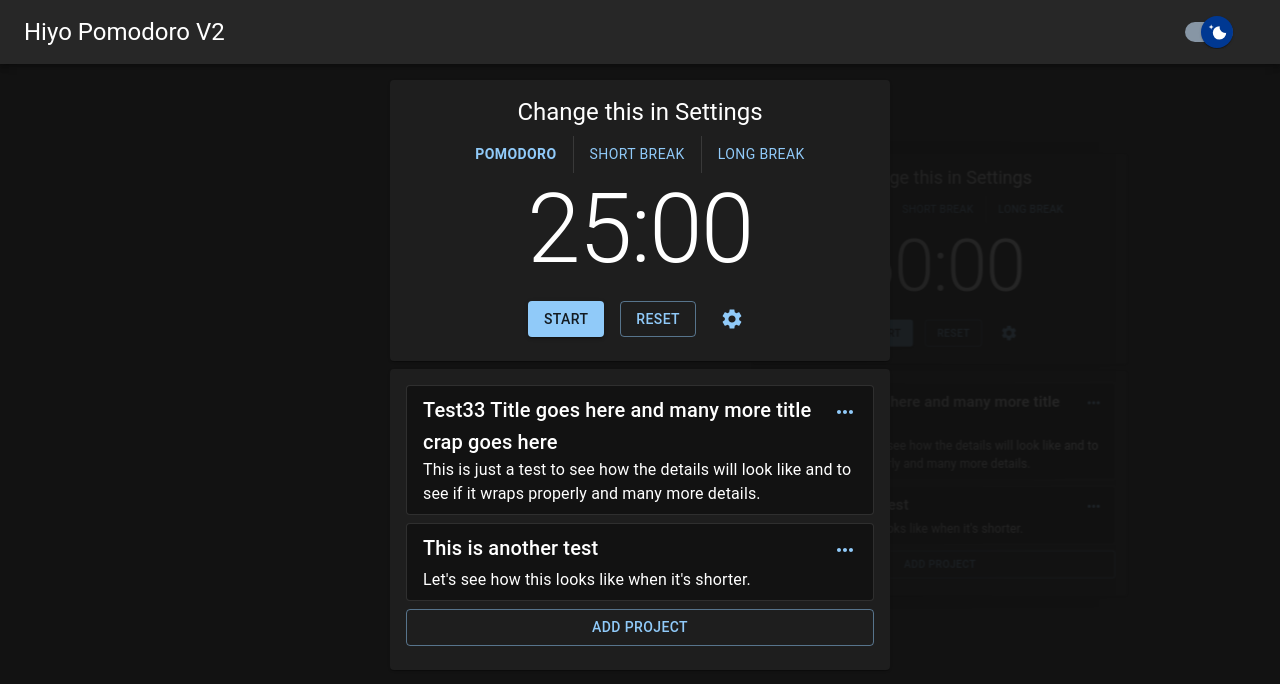
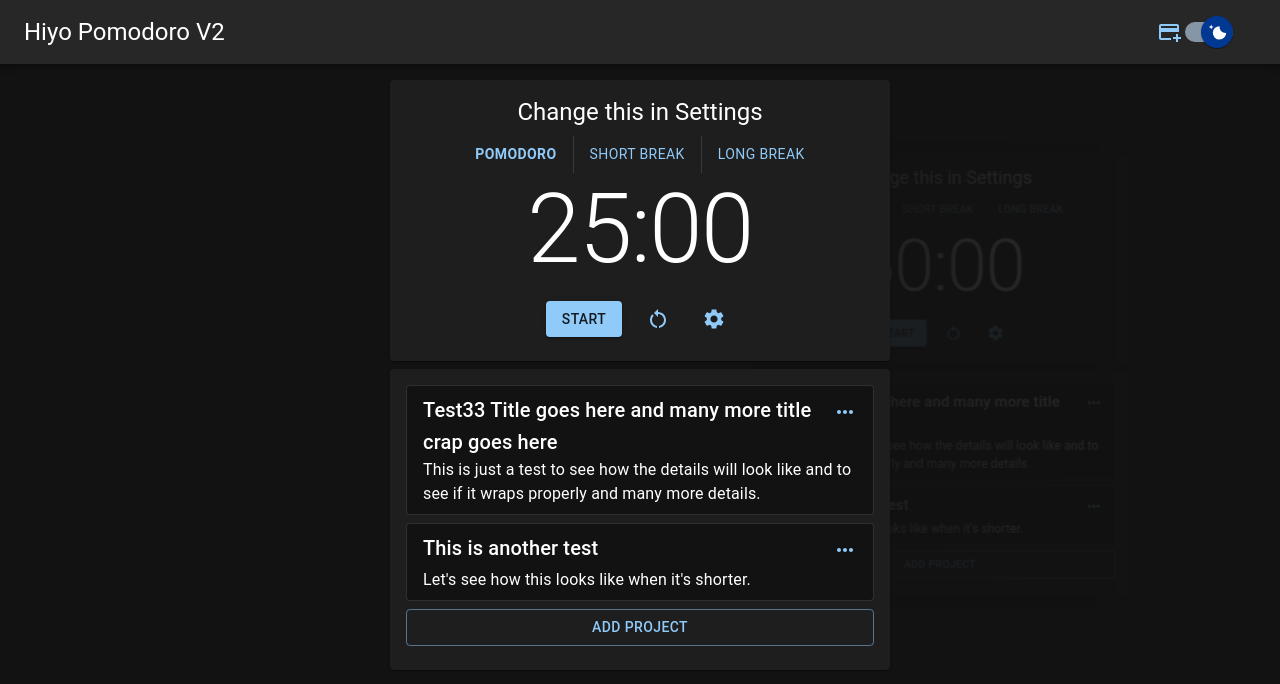
Before and after one commit to hiyodev/pomodoro-v2-app, a React (Vite) app: page / in a window 1280 px wide. Shown: the top 684 px of the page. Built offline with nearby package versions, Linux system fonts and the light colour scheme.

Commit message:
Added Tool Tips to Buttons

```diff
--- a/src/components/Cards/TimerCard.tsx
+++ b/src/components/Cards/TimerCard.tsx
@@ -6,6 +6,7 @@ import {
   Divider,
   Stack,
   Typography,
+  Tooltip,
 } from "@mui/material";
 import { ProjectList } from "../Projects/ProjectList";
 import { secondsIntoTimer } from "../../utils/utils";
@@ -24,6 +25,7 @@ import {
   changeTimerMode,
 } from "../../redux/timerSlice";
 import { SettingsModal } from "../Modal/SettingsModal";
+import RestartAltIcon from "@mui/icons-material/RestartAlt";
 
 interface Props {
   cardId: number;
@@ -147,12 +149,16 @@ export const TimerCard = ({ cardId, title }: Props): JSX.Element => {
             {type === "longbreak" && secondsIntoTimer(longBreak.duration)}
           </Typography>
           <Stack direction="row" spacing={2} mt={2}>
-            <Button variant="contained" onClick={onTimerStateChange}>
-              {started ? "Pause" : "Start"}
-            </Button>
-            <Button variant="outlined" onClick={onTimerReset}>
-              Reset
-            </Button>
+            <Tooltip title="Start timer">
+              <Button variant="contained" onClick={onTimerStateChange}>
+                {started ? "Pause" : "Start"}
+              </Button>
+            </Tooltip>
+            <Tooltip title="Reset timers">
+              <Button sx={{ maxWidth: 45, minWidth: 0 }} onClick={onTimerReset}>
+                <RestartAltIcon />
+              </Button>
+            </Tooltip>
             <SettingsModal cardId={cardId} />
           </Stack>
         </CardContent>
--- a/src/components/Modal/SettingsModal.tsx
+++ b/src/components/Modal/SettingsModal.tsx
@@ -5,6 +5,7 @@ import {
   Modal,
   Stack,
   TextField,
+  Tooltip,
 } from "@mui/material";
 import SettingsIcon from "@mui/icons-material/Settings";
 import { ConfirmationModal } from "./ConfirmationModal";
@@ -62,9 +63,14 @@ export const SettingsModal = ({ cardId }: Props) => {
 
   return (
     <div>
-      <Button sx={{ maxWidth: 45, minWidth: 0 }} onClick={() => setOpen(true)}>
-        <SettingsIcon />
-      </Button>
+      <Tooltip title="Card settings">
+        <Button
+          sx={{ maxWidth: 45, minWidth: 0 }}
+          onClick={() => setOpen(true)}
+        >
+          <SettingsIcon />
+        </Button>
+      </Tooltip>
       <Modal
         open={open}
         onClose={() => setOpen(true)}
--- a/src/components/TopBar/TopBar.tsx
+++ b/src/components/TopBar/TopBar.tsx
@@ -1,5 +1,6 @@
-import { AppBar, Toolbar, Typography } from "@mui/material";
+import { AppBar, Toolbar, Typography, Button } from "@mui/material";
 import ThemeToggleSwitch from "../Buttons/ThemeToggleSwitch";
+import AddCardIcon from "@mui/icons-material/AddCard";
 
 interface Props {
   darkMode: boolean;
@@ -13,6 +14,9 @@ export const TopBar = ({ darkMode, setDarkMode }: Props): JSX.Element => {
         <Typography variant="h5" sx={{ flex: 1 }}>
           Hiyo Pomodoro V2
         </Typography>
+        <Button sx={{ maxWidth: 45, minWidth: 0 }}>
+          <AddCardIcon />
+        </Button>
         <ThemeToggleSwitch darkMode={darkMode} setDarkMode={setDarkMode} />
       </Toolbar>
     </AppBar>
```
